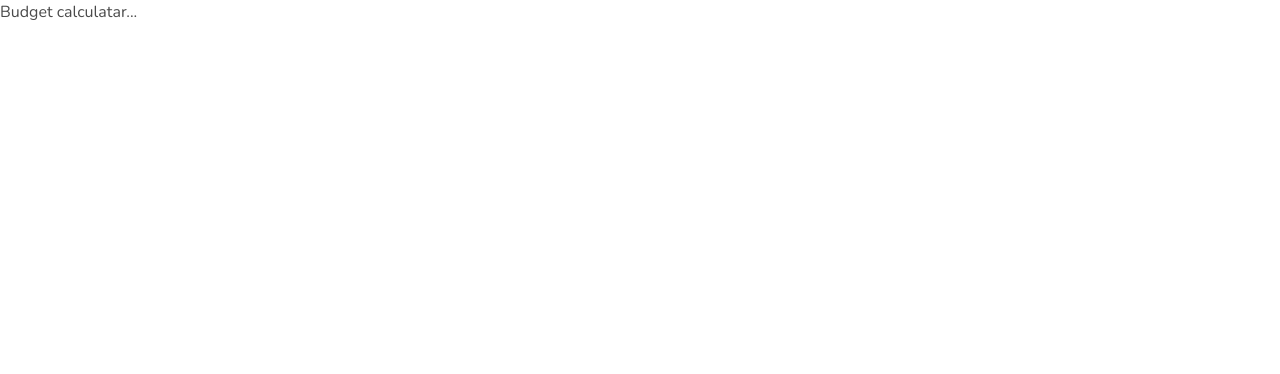
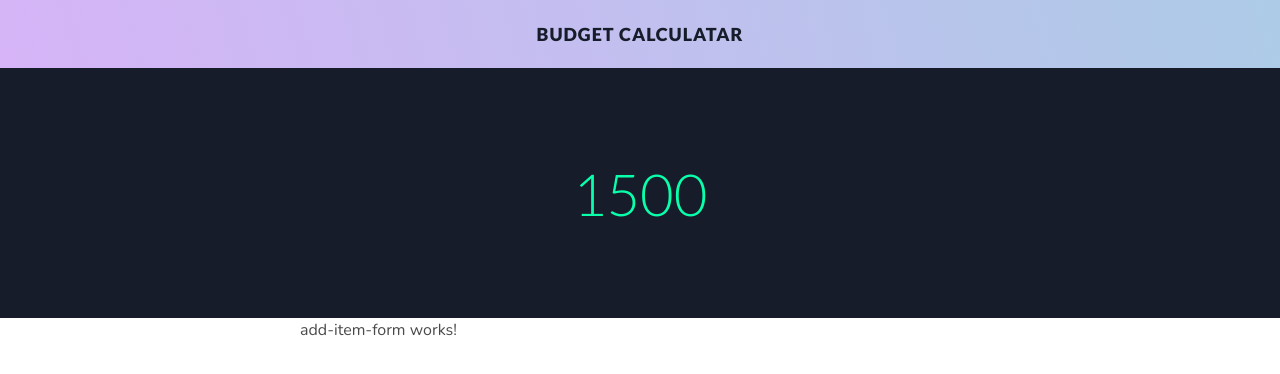
Before and after one commit to ksrikhi/angular30days, an Angular app: page / in a window 1280 px wide. Shown: the top 374 px of the page. Built offline with nearby package versions, Linux system fonts and the light colour scheme.

Commit message:
feat : create add-item component

```diff
--- /dev/null
+++ b/src/app/add-item-form/add-item-form.component.html
@@ -0,0 +1 @@
+<p>add-item-form works!</p>
--- /dev/null
+++ b/src/app/add-item-form/add-item-form.component.ts
@@ -0,0 +1,15 @@
+import { Component, OnInit } from '@angular/core';
+
+@Component({
+  selector: 'app-add-item-form',
+  templateUrl: './add-item-form.component.html',
+  styleUrls: ['./add-item-form.component.scss']
+})
+export class AddItemFormComponent implements OnInit {
+
+  constructor() { }
+
+  ngOnInit(): void {
+  }
+
+}
--- a/src/app/app.module.ts
+++ b/src/app/app.module.ts
@@ -4,11 +4,13 @@
 import { AppRoutingModule } from './app-routing.module';
 import { AppComponent } from './app.component';
 import { MainPageComponent } from './main-page/main-page.component';
+import { AddItemFormComponent } from './add-item-form/add-item-form.component';
 
 @NgModule({
   declarations: [
     AppComponent,
-    MainPageComponent
+    MainPageComponent,
+    AddItemFormComponent
   ],
   imports: [
     BrowserModule,
--- a/src/app/main-page/main-page.component.html
+++ b/src/app/main-page/main-page.component.html
@@ -1,3 +1,13 @@
 <div class="top-bar">
-Budget calculatar...
+<h1> Budget calculatar</h1>
 </div>
+
+<section class="Total-Budget">
+    <h2 class="green">1500</h2>
+</section>
+
+<section class="add-item-section">
+    <div class="add-item-container">
+<app-add-item-form></app-add-item-form>
+    </div>
+</section>
--- a/src/app/main-page/main-page.component.scss
+++ b/src/app/main-page/main-page.component.scss
@@ -1,6 +1,48 @@
+@import '../../main-styles.scss';
+
 .top-bar{
     display: flex;
     width: 100%;
     height: 68px;
+    background: linear-gradient(75deg, rgb(214, 180,247), rgb(173,203,231));
+    justify-content: center;
+    align-items: center;
+}
+
+h1{
+    font-family: 'Lato';
+    font-size: 18px;
+    letter-spacing: 1px;
+    font-weight: 900;
+    text-transform: uppercase;
+    color: $dark;
+}
+.Total-Budget{
+    display: flex;
+    height: 250px;
+background: $dark;
+justify-content: center;
+align-items: center;
 
 }
+h2{
+    font-family: 'Lato';
+    font-size: 58px;
+    font-weight: 300;
+   color: white;
+
+&.green{
+    color: lighten($green, 12%);
+}
+&.red{
+    color: lighten($red, 12%);
+}
+}
+.add-item-section{
+    display: flex;
+justify-content: center;
+align-items: center;
+    .add-item-container{
+width: 680px;
+    }
+}
```
Also changed, not shown: src/app/add-item-form/add-item-form.component.scss (added), 1 other file (tests, documents, lock files or other folders).
